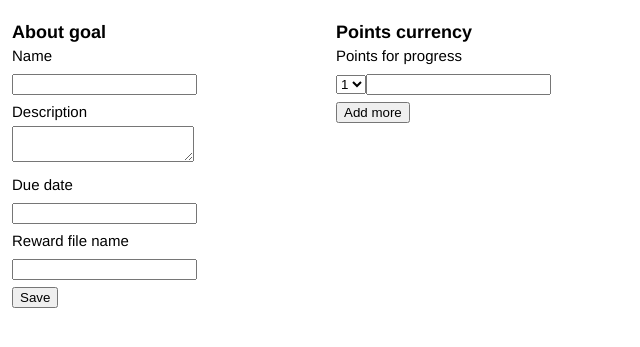
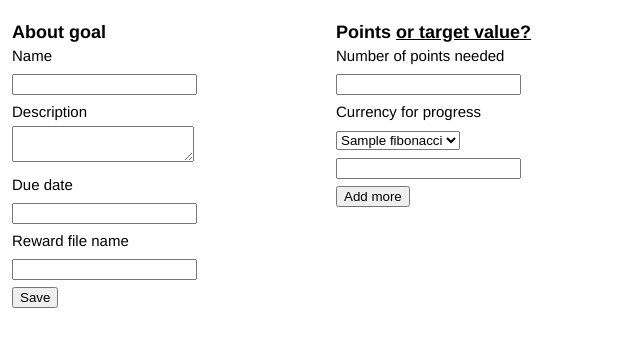
Before and after one commit to radekstepan/monGoals, a Python web app: template templates/new.html in a window 1280 px wide. Shown: the part 32-379 px from the top of the page, without its empty margins (0-640 px from the left). Run offline with Jinja, Linux system fonts and the light colour scheme; the template is opened without the code that fills it: most values are stand-ins (such as "Sample title", 1, 10 or a date in 2020).

Commit message:
switching between variants

```diff
--- a/app.py
+++ b/app.py
@@ -26,9 +26,9 @@ def create_app(database, drop=False):
     app.register_module(goals)
 
     # template filters
-    @app.template_filter('timestampformat')
-    def timestamp_format(value):
-        return value
+    @app.template_filter('fn')
+    def fn():
+        pass
 
     return app
 
--- a/presenters/goals.py
+++ b/presenters/goals.py
@@ -16,7 +16,8 @@ def all():
 
 @goals.route('/new')
 def new():
-    return render_template('new.html', elmo="elmo")
+    fibonacci = [1,2,3,5,8,13,20]
+    return render_template('new.html', **locals())
 
 @goals.route('/goal')
 def goal():
--- a/templates/new.html
+++ b/templates/new.html
@@ -22,6 +22,14 @@
                 if (jQuery('div.currency:hidden').length == 0) {
                     jQuery(this).remove();
                 }
+            });
+            jQuery('a.switcher').click(function(e) {
+                jQuery('div.variant:hidden').show();
+                jQuery(this).parent().parent().hide();
+                var newVariant = (jQuery('input.variant').val() == 'points') ? 'value' : 'points';
+                jQuery('input.variant').val(newVariant);
+
+                e.preventDefault();
             });
         });
     </script>
@@ -57,22 +65,42 @@
                 <input type="submit" value="Save">
             </div>
             <div class="column">
-                <h2>Points currency</h2>
-                <label>Points for progress</label>
+                <input type="hidden" class="variant" name="variant" value="points">
+                <div class="variant">
+                    <h2>Points <a class="switcher" href="#">or target value?</a></h2>
+                    <div>
+                        <label>Number of points needed</label>
+                        <input type="text" name="points[target]">
+                    </div>
+                    <label>Currency for progress</label>
                     {% for number in range(10) %}
                         <div class="currency" style="{% if not loop.first %}display:none;{% endif %}">
                             <div class="inline">
-                            <select name="currency-points[{{ number }}]">
-                                <option>1</option>
+                                <select name="points[currency-{{ number }}]">
+                                    {% for p in fibonacci %}
+                                        <option value="{{ p }}">{{ p }}</option>
+                                    {% endfor %}
                                 </select>
                             </div>
                             <div class="inline">
-                            <input type="text" name="currency-name[{{ number }}]">
+                                <input type="text" name="points[name-{{ number }}]">
                             </div>
                             <div class="clear"></div>
                         </div>
                     {% endfor %}
                     <input type="button" class="more" value="Add more">
+                </div>
+                <div class="variant" style="display:none;">
+                    <h2>Target value <a class="switcher" href="#">or points?</a></h2>
+                    <div>
+                        <label>Starting value</label>
+                        <input type="text" name="current">
+                    </div>
+                    <div>
+                        <label>Target value</label>
+                        <input type="text" name="target">
+                    </div>
+                </div>
             </div>
         </div>
     </form>
```
Also changed, not shown: templates/log.html (added, +48 -0 lines). Lines whose indentation alone changed are shown as unchanged.
